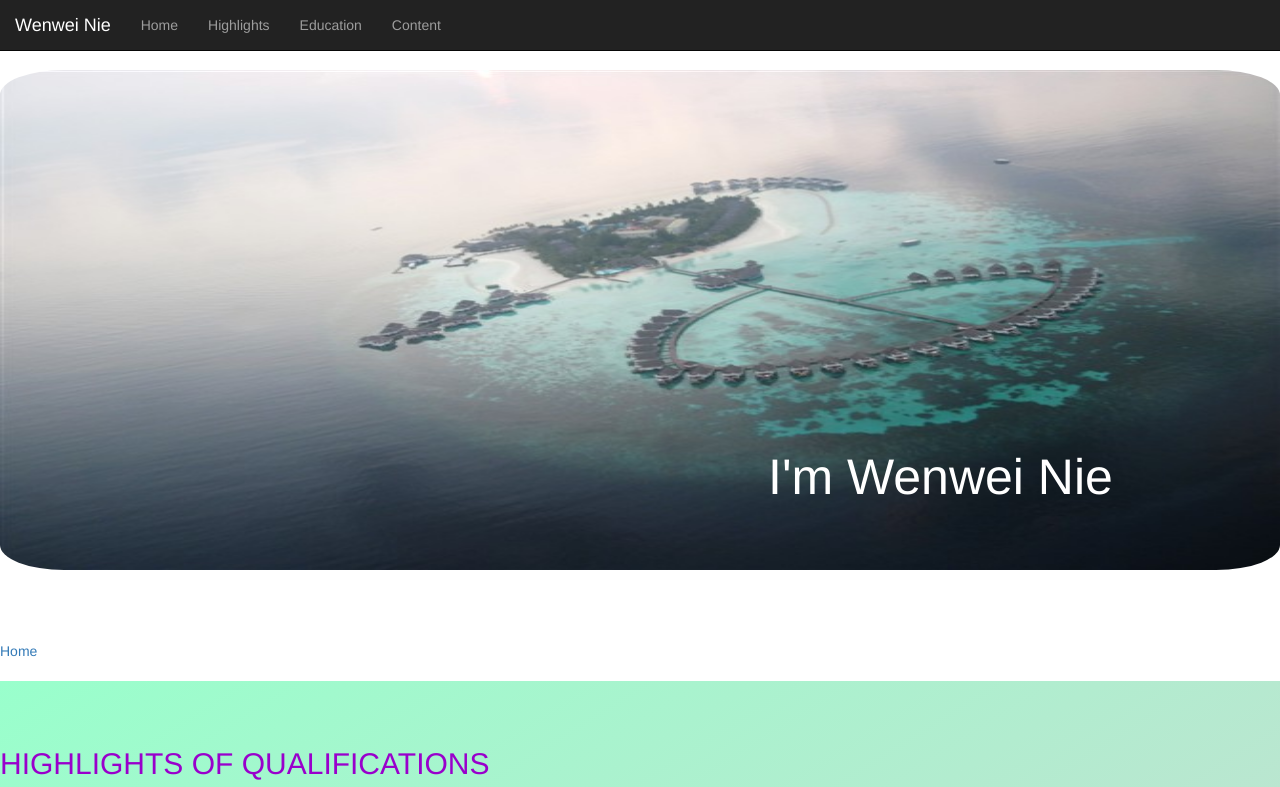
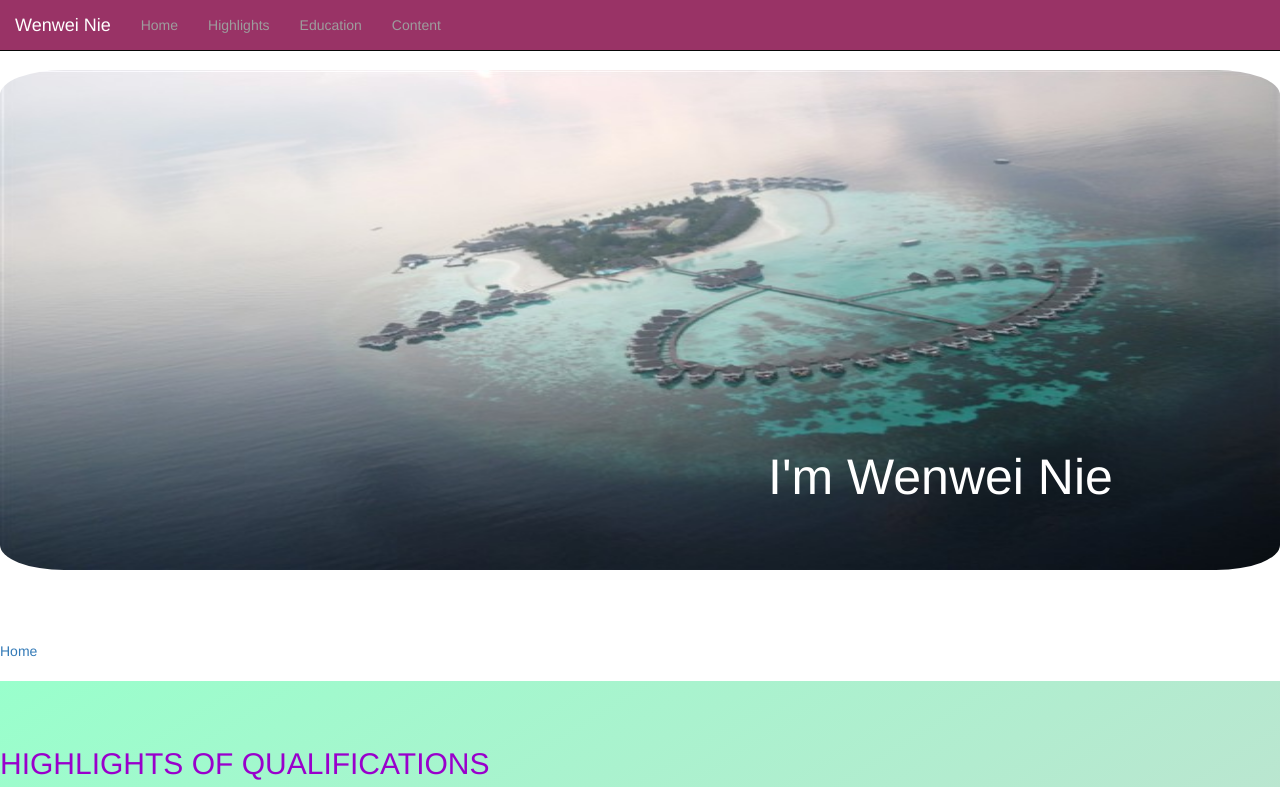
Before and after one commit to sudai/sudai.github.com, a plain HTML site: page index.html in a window 1280 px wide. Shown: the top 787 px of the page. Drawn offline with nearby package versions, Linux system fonts and the light colour scheme; a script that the page names is missing.

Commit message:
Update main.css

```diff
--- a/css/main.css
+++ b/css/main.css
@@ -1,4 +1,9 @@
 @charset "UTF-8"; /* CSS Document */
+.container-fluid{
+	background:#936;
+}
+
+
 h2 {
 	color: #90C;
 }
```
